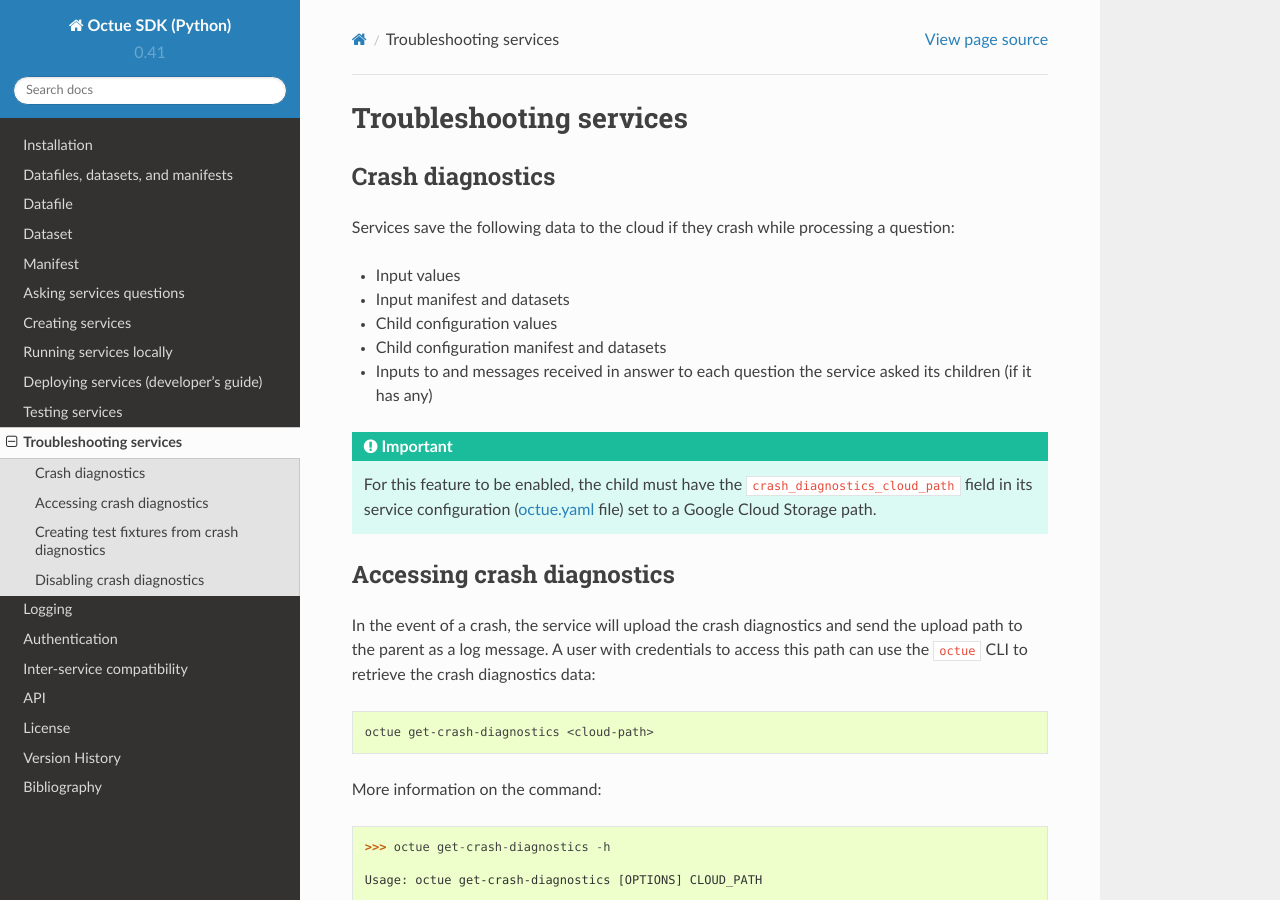
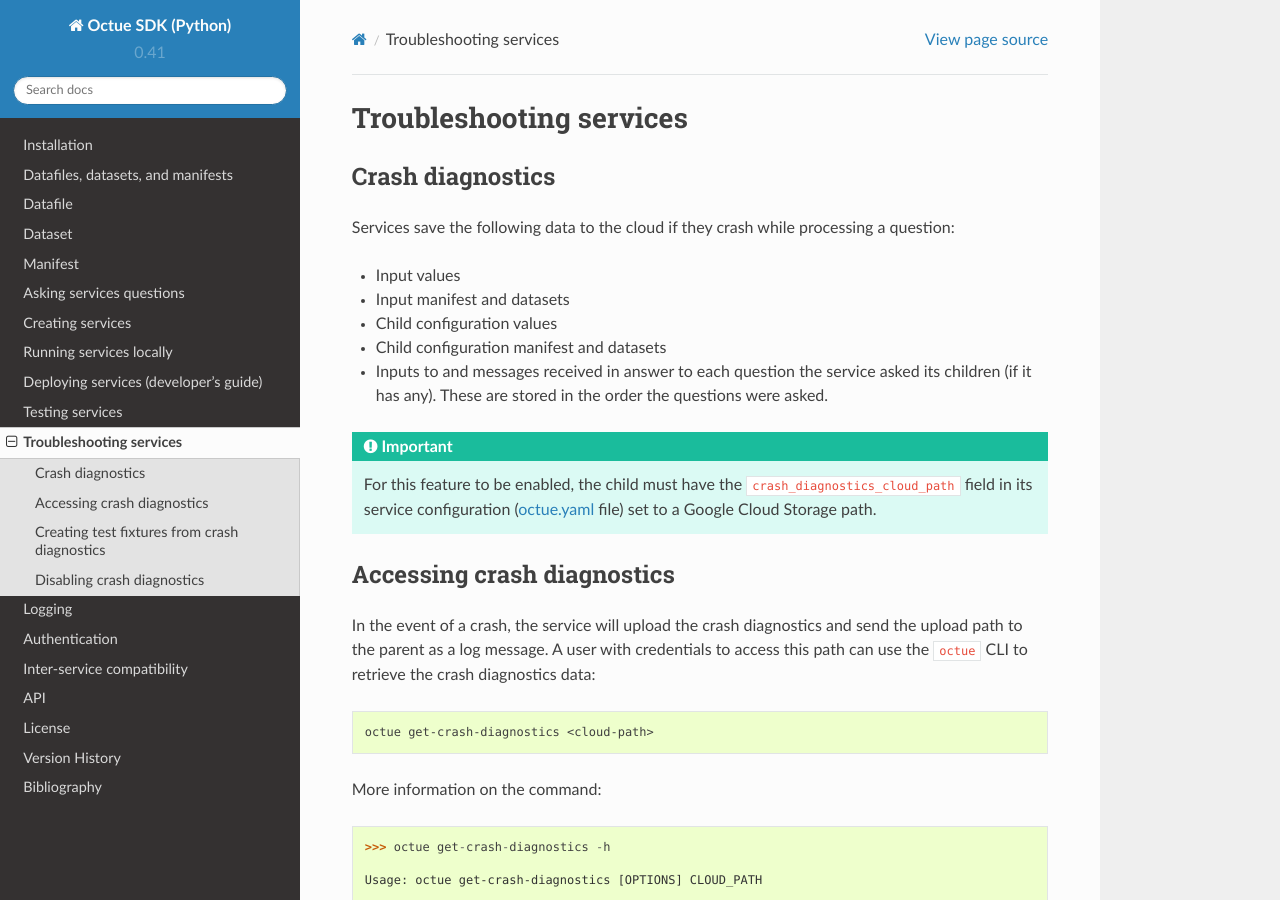
Before and after one commit to octue/octue-sdk-python, a Sphinx documentation site: the page built from docs/source/troubleshooting_services.rst, in a window 1280 px wide and 900 px high. Built offline with Sphinx 7.4.7 and the Read the Docs theme 2.0.0, drawn with Linux system fonts in a browser that asks for light colours.

Commit message:
DOC: Add information to troubleshooting doc

```diff
--- a/docs/source/troubleshooting_services.rst
+++ b/docs/source/troubleshooting_services.rst
@@ -10,7 +10,8 @@
 - Input manifest and datasets
 - Child configuration values
 - Child configuration manifest and datasets
-- Inputs to and messages received in answer to each question the service asked its children (if it has any)
+- Inputs to and messages received in answer to each question the service asked its children (if it has any). These are
+  stored in the order the questions were asked.
 
 .. important::
 
```
